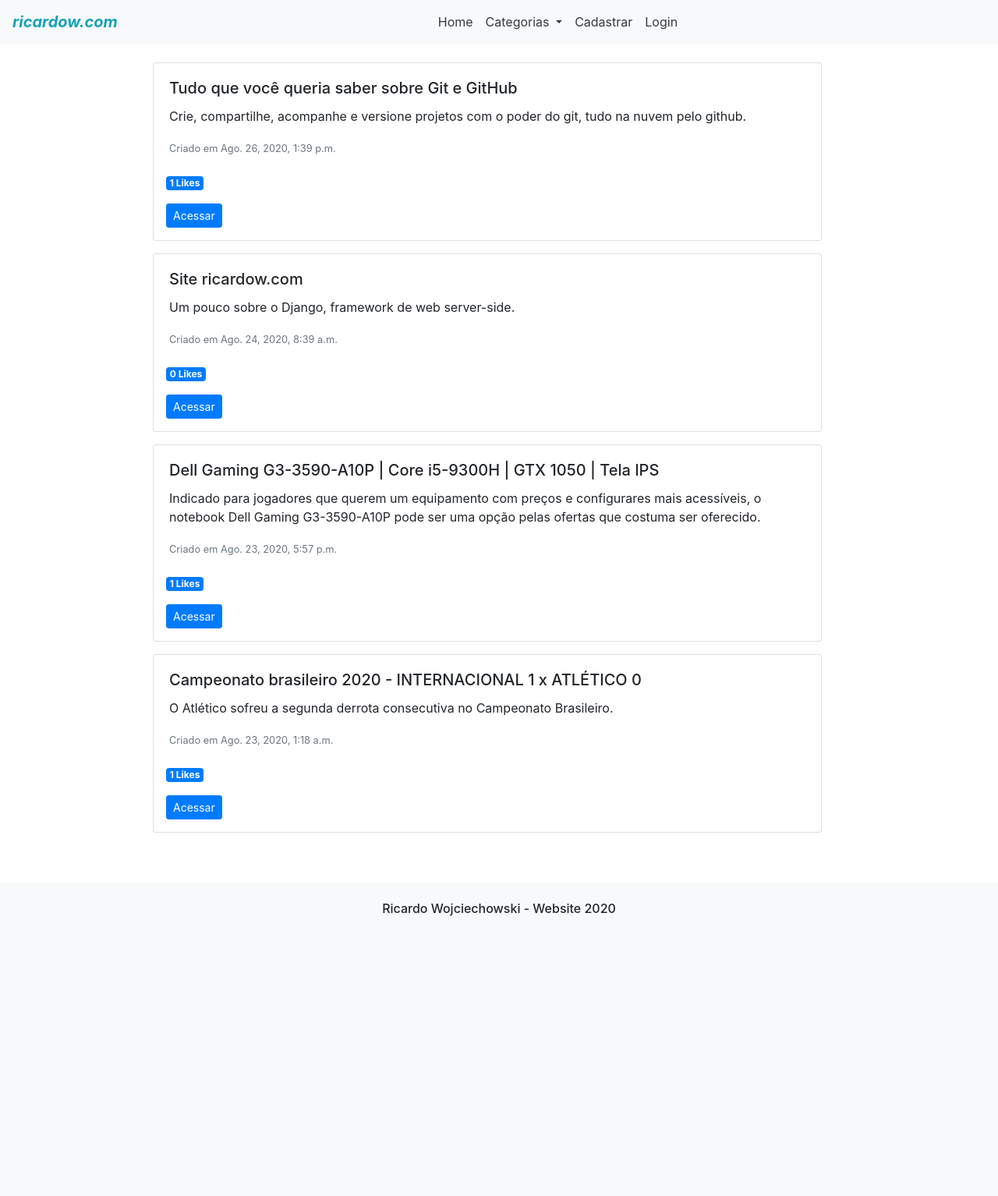
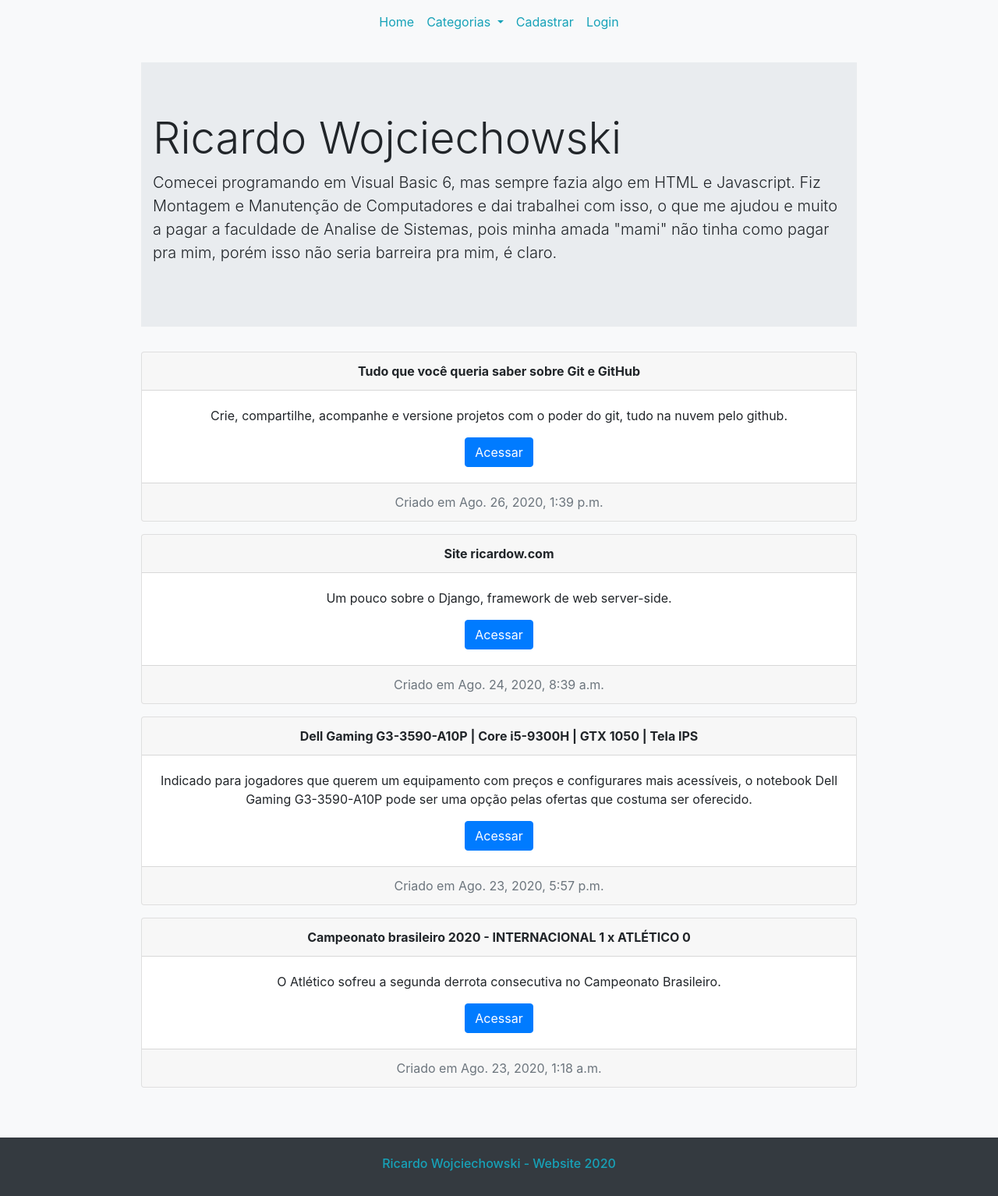
Before and after one commit to ricardowoj/blogRicardow, a Django app: page / in a window 1280 px wide. Shown: the whole page at 78% size. Before the commit the page ends 1175 px from the top, so only its background shows below. Run offline with Django 3.2, Linux system fonts and the light colour scheme; data comes from the database, SQL or seed files in the repository; both versions use the stored data as it was after the commit; some libraries are stand-ins or nearby versions.

Commit message:
refactor templates

```diff
--- a/blog/views.py
+++ b/blog/views.py
@@ -9,12 +9,12 @@ from blog.forms import PostForm, CategoryForm
 def like_view(request, pk):
     post = get_object_or_404(Post, id=request.POST.get('post_id'))
     post.likes.add(request.user)
-    return HttpResponseRedirect(reverse('article-detail', args=[str(pk)]))
+    return HttpResponseRedirect(reverse('blog/article-detail', args=[str(pk)]))
 
 
 def category_view(request, cats):
     category_posts = Post.objects.filter(category=cats)
-    return render(request, 'categories.html', {
+    return render(request, 'blog/categories.html', {
         'cats': cats.title(),
         'category_posts': category_posts
     })
@@ -34,7 +34,7 @@ class HomeView(ListView):
 
 class ArticleDetailView(DetailView):
     model = Post
-    template_name = 'article_details.html'
+    template_name = 'blog/article_details.html'
 
     def get_context_data(self, *args, **kwargs):
         categories_menu = Category.objects.all()
@@ -50,22 +50,22 @@ class ArticleDetailView(DetailView):
 class AddPostView(CreateView):
     model = Post
     form_class = PostForm
-    template_name = 'add_post.html'
+    template_name = 'blog/add_post.html'
 
 
 class AddCategoryView(CreateView):
     model = Category
     form_class = CategoryForm
-    template_name = 'add_category.html'
+    template_name = 'blog/add_category.html'
 
 
 class UpdatePostView(UpdateView):
     model = Post
     form_class = PostForm
-    template_name = 'update_post.html'
+    template_name = 'blog/update_post.html'
 
 
 class DeletePostView(DeleteView):
     model = Post
-    template_name = 'delete_post.html'
+    template_name = 'blog/delete_post.html'
     success_url = reverse_lazy('home')
--- a/setup/settings.py
+++ b/setup/settings.py
@@ -24,7 +24,7 @@ SECRET_KEY = 'kvd)4g5ce#x8*^g+^wxw5(&bwj&x)u)*k84!d!fr5wx#7rc6jm'
 # SECURITY WARNING: don't run with debug turned on in production!
 DEBUG = True
 
-ALLOWED_HOSTS = []
+# ALLOWED_HOSTS = ['54.233.70.4', '127.0.0.1', 'ricardow.com', '127.0.0.1:8000']
 
 # Application definition
 
@@ -123,7 +123,6 @@ MEDIA_URL = '/media/'
 
 STATIC_ROOT = os.path.join(BASE_DIR, "static")
 MEDIA_ROOT = os.path.join(BASE_DIR, "media")
-STATICFILES_DIRS = [os.path.join(BASE_DIR, "static")]
 
 LOGIN_REDIRECT_URL = 'home'
 LOGOUT_REDIRECT_URL = 'home'
--- a/templates/base.html
+++ b/templates/base.html
@@ -18,14 +18,16 @@
     </title>
 </head>
 
-<body>
-{% include 'navbar.html' %}
+<body class="bg-light">
+
+{% include 'partials/navbar.html' %}
+
 <div class="container">
     {% block content %}
-
     {% endblock %}
 </div>
-{% include 'footer.html' %}
+
+{% include 'partials/footer.html' %}
 
 <!-- Optional JavaScript -->
 <!-- jQuery first, then Popper.js, then Bootstrap JS -->
--- a/templates/footer.html
+++ /dev/null
@@ -1,5 +0,0 @@
- <footer id="sticky-footer" class="py-4 bg-light text-white-50 mt-5">
-    <div class="container text-center">
-      <h6>Ricardo Wojciechowski - Website 2020</h6>
-    </div>
-  </footer>
--- a/templates/home.html
+++ b/templates/home.html
@@ -1,31 +1,31 @@
 {% extends 'base.html' %} {% block content %}
 
-<div class="container" style="width: 80%">
+<div class="mx-auto" style="width: 80%">
   <div class="row">
+
+    <div class="jumbotron jumbotron-fluid" style="width: 100%">
+      <div class="container">
+        <h1 class="display-4">Ricardo Wojciechowski</h1>
+        <p class="lead">
+          Comecei programando em Visual Basic 6, mas sempre fazia algo em HTML e Javascript. Fiz Montagem e Manutenção de Computadores e dai trabalhei com isso, o que me ajudou e muito a pagar a faculdade de Analise de Sistemas, pois minha amada "mami" não tinha como pagar pra mim, porém isso não seria barreira pra mim, é claro.
+      </div>
+    </div>
+
     {% for post in object_list %}
-    <div class="card-deck mb-3" style="width: 100%">
-      <div class="card">
+      <div class="card text-center mb-3"style="width: 100%">
+        <div class="card-header" style="font-weight: bolder">
+          {{ post.title }}
+        </div>
         <div class="card-body">
-          <h5 class="card-title">{{ post.title }}</h5>
           <p class="card-text">{{ post.snippet | safe }}</p>
-          <p class="card-text">
-            <small class="text-muted">Criado em {{ post.post_date }}</small>
-          </p>
+          <a href="{% url 'article-detail' post.pk %}" class="btn btn-primary">Acessar</a>
         </div>
-        <div class="mb-3 ml-3">
-          <small class="badge badge-primary"
-            >{{ post.total_likes }} Likes</small
-          >
-          <br />
-          <a
-            href="{% url 'article-detail' post.pk %}"
-            class="btn btn-primary btn-sm mt-3"
-            >Acessar</a
-          >
+        <div class="card-footer text-muted">
+          Criado em {{ post.post_date }}
         </div>
       </div>
-    </div>
     {% endfor %}
+
   </div>
 </div>
 
--- /dev/null
+++ b/templates/partials/footer.html
@@ -0,0 +1,5 @@
+ <footer id="sticky-footer" class="py-4 bg-dark text-white-50 mt-5">
+    <div class="container text-center text-info">
+      <h6>Ricardo Wojciechowski - Website 2020</h6>
+    </div>
+  </footer>
--- a/templates/navbar.html
+++ b/templates/partials/navbar.html
@@ -1,5 +1,4 @@
-<nav class="navbar navbar-expand-lg navbar-dark bg-light mb-4">
-    <a class=" navbar-brand text-info font-italic font-weight-bold">ricardow.com</a>
+<nav class="container navbar navbar-expand-lg mb-4">
     <button class="navbar-toggler" type="button" data-toggle="collapse" data-target="#navbarSupportedContent"
             aria-controls="navbarSupportedContent" aria-expanded="false" aria-label="Toggle navigation">
         <span class="navbar-toggler-icon"></span>
@@ -8,17 +7,17 @@
     <div class="collapse navbar-collapse" id="navbarSupportedContent">
         <ul class="navbar-nav mr-auto mx-auto">
             <li class="nav-item">
-                <a class="nav-link text-dark" href="{% url 'home' %}">Home</a>
+                <a class="nav-link text-info" href="{% url 'home' %}">Home</a>
             </li>
 
             {% if categories_menu %}
                 <li class="nav-item dropdown">
-                    <a class="nav-link dropdown-toggle text-dark" href="#" id="navbarDropdown" role="button" data-toggle="dropdown" aria-haspopup="true" aria-expanded="false">
+                    <a class="nav-link dropdown-toggle text-info" href="#" id="navbarDropdown" role="button" data-toggle="dropdown" aria-haspopup="true" aria-expanded="false">
                         Categorias
                     </a>
                     <div class="dropdown-menu" aria-labelledby="navbarDropdown">
                         {% for category in categories_menu %}
-                            <a class="dropdown-item text-dark" href="{% url 'category' category %}">{{ category }}</a>
+                            <a class="dropdown-item text-info" href="{% url 'category' category %}">{{ category }}</a>
                         {% endfor %}
                     </div>
                 </li>
@@ -26,30 +25,30 @@
 
             {% if user.is_authenticated %}
                 <li class="nav-item dropdown">
-                    <a class="nav-link dropdown-toggle text-dark" href="#" id="navbarDropdown" role="button" data-toggle="dropdown" aria-haspopup="true" aria-expanded="false">
+                    <a class="nav-link dropdown-toggle text-info" href="#" id="navbarDropdown" role="button" data-toggle="dropdown" aria-haspopup="true" aria-expanded="false">
                         Novo
                     </a>
                     <div class="dropdown-menu" aria-labelledby="navbarDropdown">
-                        <a class="dropdown-item text-dark" href="{% url 'add-category' %}">Categoria</a>
-                        <a class="dropdown-item text-dark" href="{% url 'add-post' %}">Post</a>
+                        <a class="dropdown-item text-info" href="{% url 'add-category' %}">Categoria</a>
+                        <a class="dropdown-item text-info" href="{% url 'add-post' %}">Post</a>
                     </div>
                 </li>
                 <li class="nav-item dropdown">
-                    <a class="nav-link dropdown-toggle text-dark" href="#" id="navbarDropdown" role="button" data-toggle="dropdown" aria-haspopup="true" aria-expanded="false">
+                    <a class="nav-link dropdown-toggle text-info" href="#" id="navbarDropdown" role="button" data-toggle="dropdown" aria-haspopup="true" aria-expanded="false">
                         {{ user.username }}
                     </a>
                     <div class="dropdown-menu" aria-labelledby="navbarDropdown">
-                        <a class="dropdown-item text-dark" href="{% url 'edit-profile' %}">Editar cadastro</a>
-                        <a class="dropdown-item text-dark" href="{% url 'edit-password' %}">Alterar senha</a>
-                        <a class="dropdown-item text-dark" href="{% url 'logout' %}">Logout</a>
+                        <a class="dropdown-item text-info" href="{% url 'edit-profile' %}">Editar cadastro</a>
+                        <a class="dropdown-item text-info" href="{% url 'edit-password' %}">Alterar senha</a>
+                        <a class="dropdown-item text-info" href="{% url 'logout' %}">Logout</a>
                     </div>
                 </li>
             {% else %}
                 <li class="nav-item">
-                <a class="nav-link text-dark" href="{% url 'register' %}">Cadastrar</a>
+                <a class="nav-link text-info" href="{% url 'register' %}">Cadastrar</a>
                 </li>
                 <li class="nav-item">
-                    <a class="nav-link text-dark" href="{% url 'login' %}">Login</a>
+                    <a class="nav-link text-info" href="{% url 'login' %}">Login</a>
                 </li>
 
             {% endif %}
```
Also changed, not shown: templates/blog/categories.html (added, +29 -0 lines), templates/categories.html (deleted, +0 -25 lines), db.sqlite3, media/images/profile/user-profile-default.jpg (renamed from static/blog/images/user-profile-default.jpg), templates/blog/add_category.html (renamed from templates/add_category.html), templates/blog/add_post.html (renamed from templates/add_post.html), templates/blog/article_details.html (renamed from templates/article_details.html), templates/blog/delete_post.html (renamed from templates/delete_post.html), templates/blog/update_post.html (renamed from templates/update_post.html).
